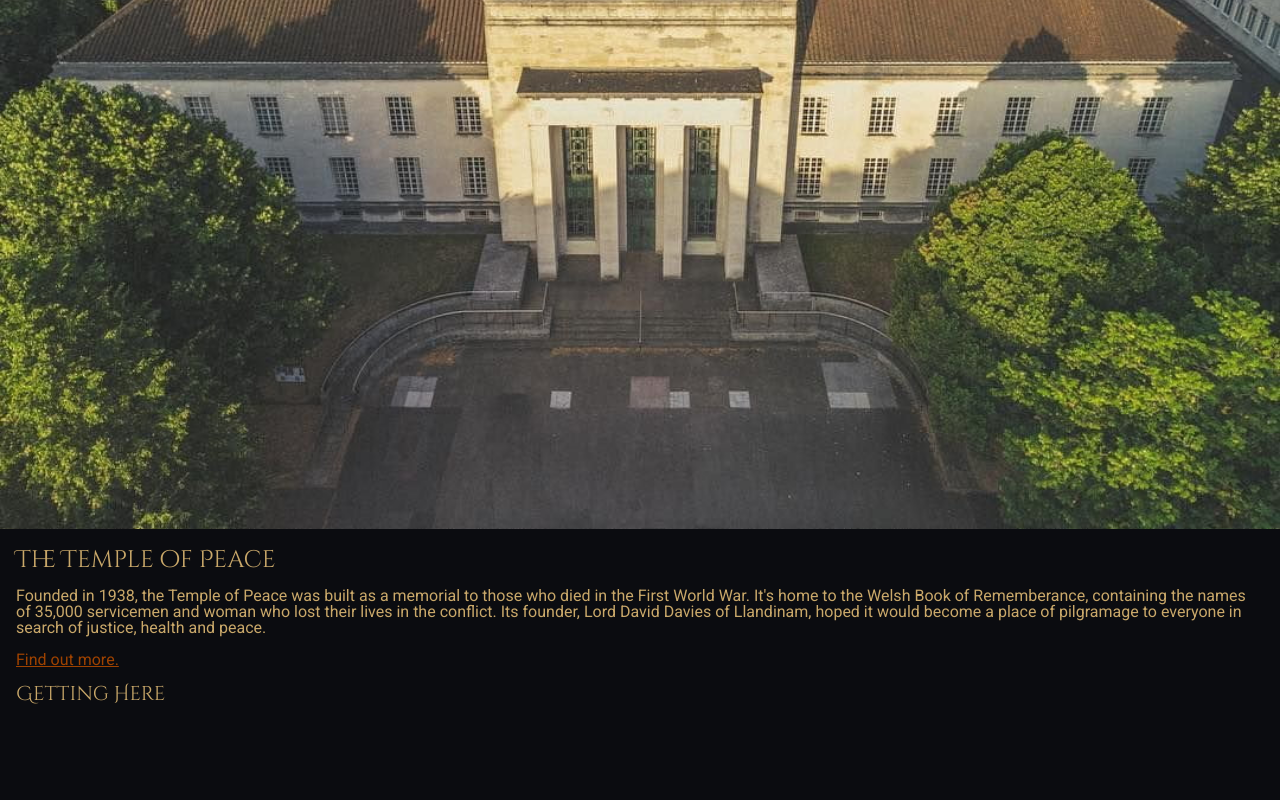
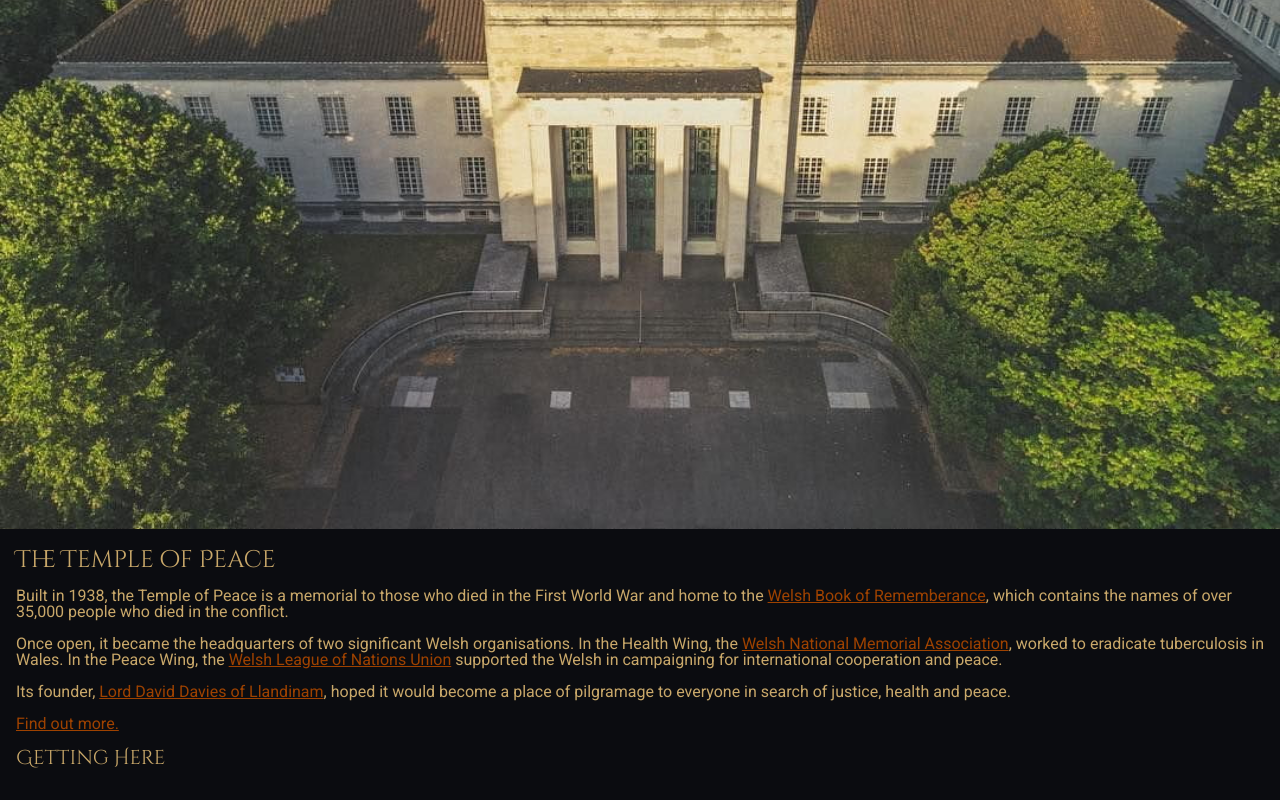
Before and after one commit to MattElcock/BestFoxWedding, a Next.js app: page /venue in a window 1280 px wide. Shown: the part 363-1163 px from the top of the page. Before the commit the page ends 1099 px from the top, so only its background shows below. Built offline with nearby package versions, Linux system fonts and the light colour scheme.

Commit message:
Flesh out venue overview

```diff
--- a/src/app/venue/page.tsx
+++ b/src/app/venue/page.tsx
@@ -19,12 +19,50 @@
       </div>
       <h1>The Temple of Peace</h1>
       <p>
-        Founded in 1938, the Temple of Peace was built as a memorial to those
-        who died in the First World War. It's home to the Welsh Book of
-        Rememberance, containing the names of 35,000 servicemen and woman who
-        lost their lives in the conflict. Its founder, Lord David Davies of
-        Llandinam, hoped it would become a place of pilgramage to everyone in
-        search of justice, health and peace.
+        Built in 1938, the Temple of Peace is a memorial to those who died in
+        the First World War and home to the{" "}
+        <a
+          href="https://www.library.wales/discover-learn/digital-exhibitions/manuscripts/modern-period/the-welsh-national-book-of-remembrance"
+          target="_blank"
+          referrerPolicy="no-referrer"
+        >
+          Welsh Book of Rememberance
+        </a>
+        , which contains the names of over 35,000 people who died in the
+        conflict.
+      </p>
+      <p>
+        Once open, it became the headquarters of two significant Welsh
+        organisations. In the Health Wing, the{" "}
+        <a
+          href="https://www.wcia.org.uk/wnma/"
+          target="_blank"
+          referrerPolicy="no-referrer"
+        >
+          Welsh National Memorial Association
+        </a>
+        , worked to eradicate tuberculosis in Wales. In the Peace Wing, the{" "}
+        <a
+          href="https://www.wcia.org.uk/wlnu/"
+          target="_blank"
+          referrerPolicy="no-referrer"
+        >
+          Welsh League of Nations Union
+        </a>{" "}
+        supported the Welsh in campaigning for international cooperation and
+        peace.
+      </p>
+      <p>
+        Its founder,{" "}
+        <a
+          href="https://www.wcia.org.uk/wcia-news/wcia-history/david-davies-75-father-of-the-temple-of-peace/"
+          target="_blank"
+          referrerPolicy="no-referrer"
+        >
+          Lord David Davies of Llandinam
+        </a>
+        , hoped it would become a place of pilgramage to everyone in search of
+        justice, health and peace.
       </p>
       <p>
         <a
```
